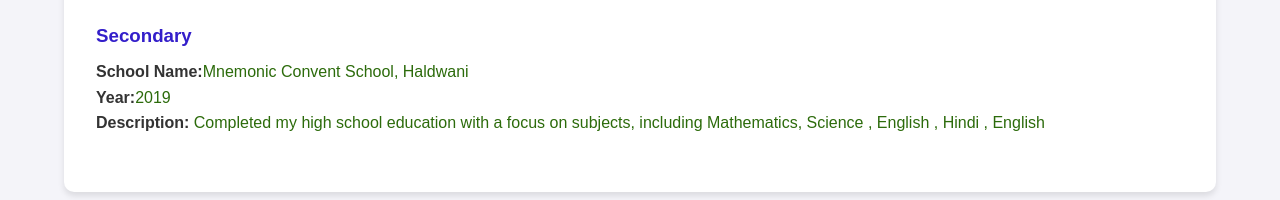
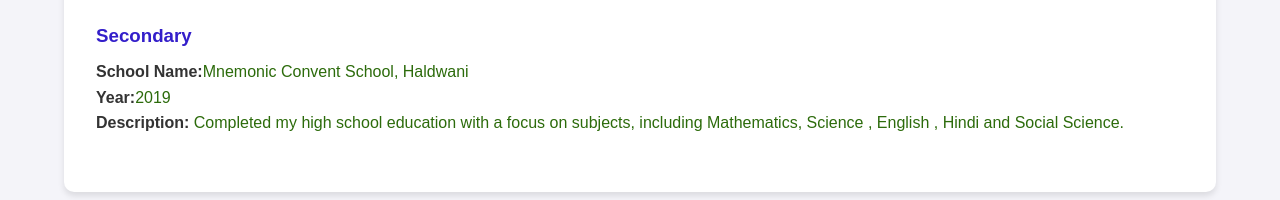
Before and after one commit to Nitish7534/Portfolio, a plain HTML site: page index.html in a window 1280 px wide. Shown: the part 1651-1851 px from the top of the page. Drawn offline with Linux system fonts and the light colour scheme.

Commit message:
Update index.html

```diff
--- a/index.html
+++ b/index.html
@@ -291,7 +291,7 @@
           <p>
             <strong>Description:</strong> Completed my high school education
             with a focus on subjects, including Mathematics, Science , English ,
-            Hindi , English
+            Hindi and Social Science.
           </p>
         </div>
       </section>
```
